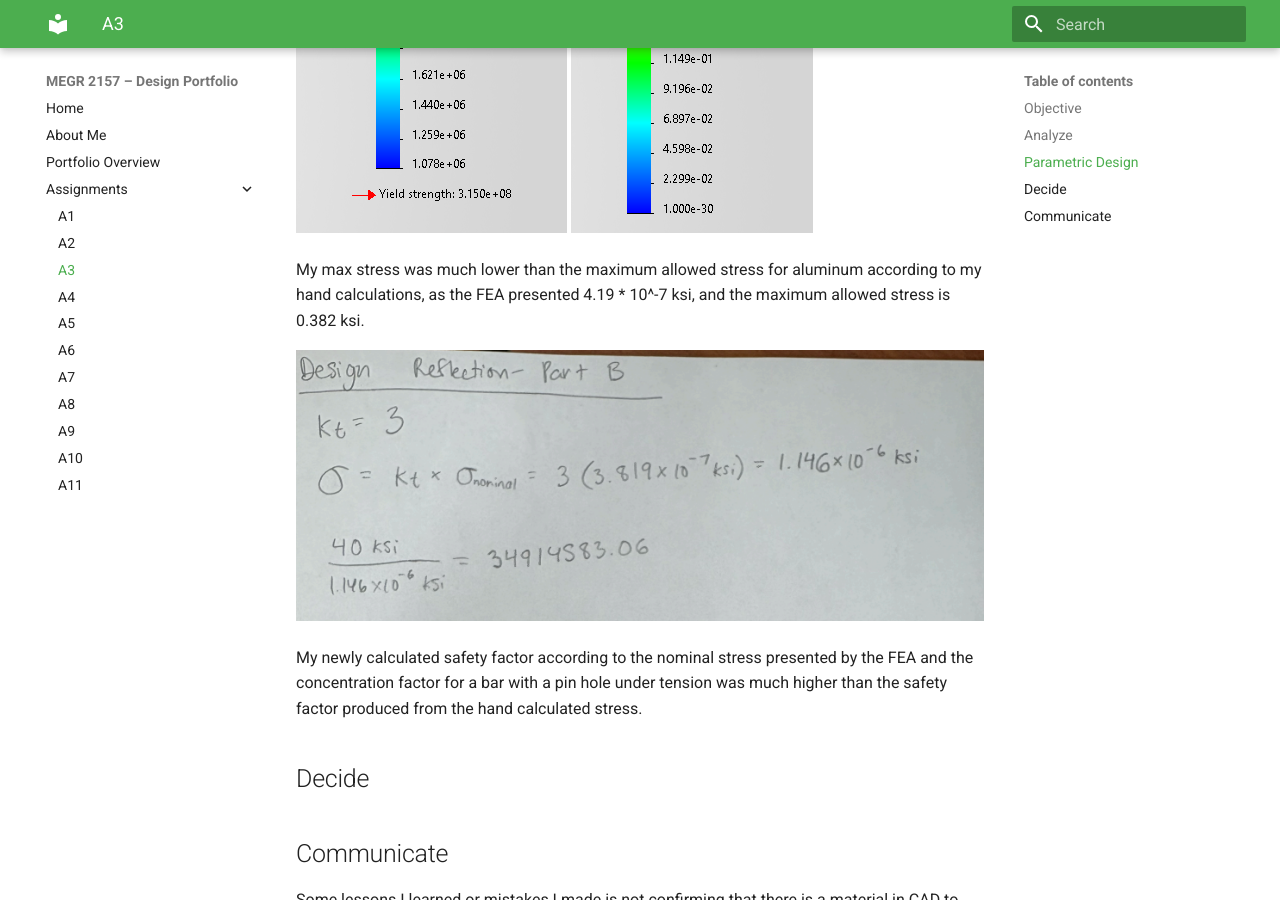
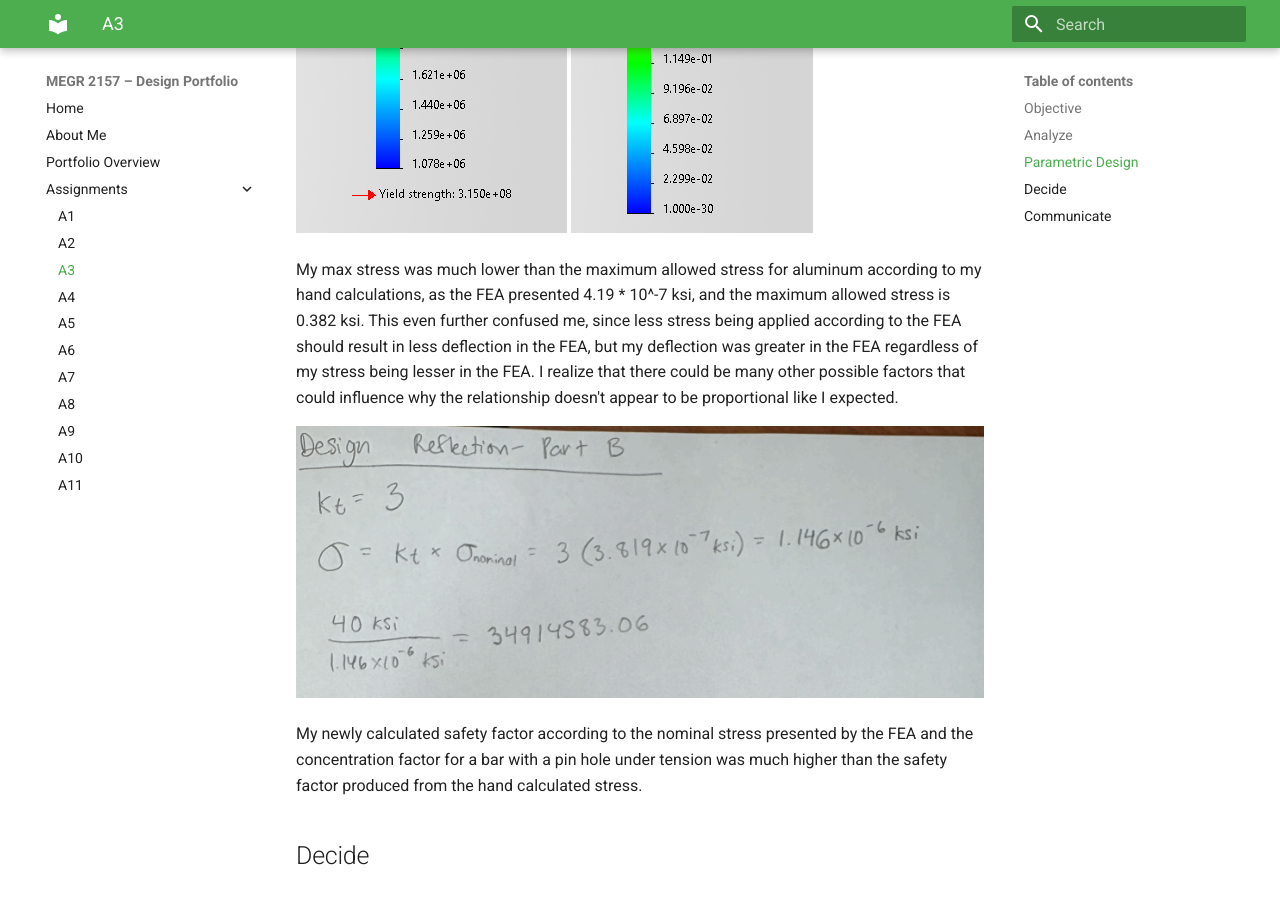
Before and after one commit to apaciore/megr2156-portfolio, an MkDocs documentation site: the page built from docs/assignments/A03/index.md, in a window 1280 px wide and 900 px high, scrolled down 4231 px. Built offline with MkDocs 1.6.1 and Material for MkDocs 9.7.7, drawn with Linux system fonts in a browser that asks for light colours.

Commit message:
Clarify stress and deflection analysis in FEA
Expanded explanation regarding stress and deflection discrepancies in FEA analysis.

```diff
--- a/docs/assignments/A03/index.md
+++ b/docs/assignments/A03/index.md
@@ -23,7 +23,7 @@ There was a strong discrepancy between the hand calculations and FEA. To be comp
 ![cad7](https://github.com/apaciore/megr2156-portfolio/blob/main/docs/assignments/A03/Screenshot%202026-09-09%20204129.png)
 ![cad8](https://github.com/apaciore/megr2156-portfolio/blob/main/docs/assignments/A03/Screenshot%202026-09-09%20204142.png)
 
-My max stress was much lower than the maximum allowed stress for aluminum according to my hand calculations, as the FEA presented 4.19 * 10^-7 ksi, and the maximum allowed stress is 0.382 ksi.
+My max stress was much lower than the maximum allowed stress for aluminum according to my hand calculations, as the FEA presented 4.19 * 10^-7 ksi, and the maximum allowed stress is 0.382 ksi. This even further confused me, since less stress being applied according to the FEA should result in less deflection in the FEA, but my deflection was greater in the FEA regardless of my stress being lesser in the FEA. I realize that there could be many other possible factors that could influence why the relationship doesn't appear to be proportional like I expected.
 
 
 
```
